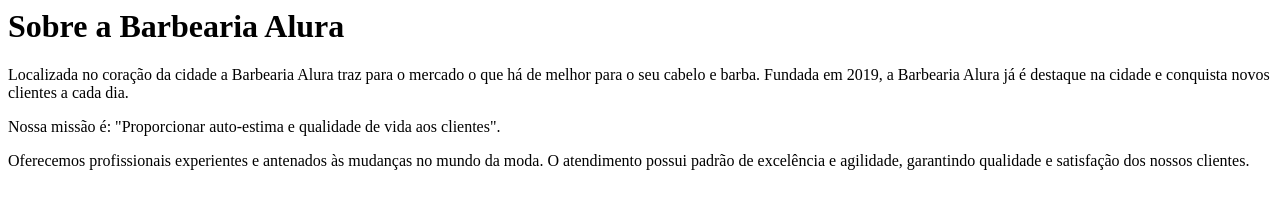
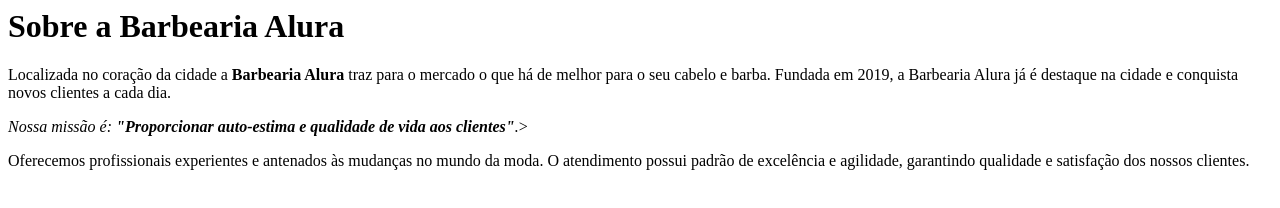
Before and after one commit to AlissonKelvin/projeto, a plain HTML site: page index.html in a window 1280 px wide. Drawn offline with Linux system fonts and the light colour scheme.

Commit message:
destacando trechos

```diff
--- a/index.html
+++ b/index.html
@@ -1,7 +1,7 @@
 <h1>Sobre a Barbearia Alura</h1>
 
-<p>Localizada no coração da cidade a Barbearia Alura traz para o mercado o que há de melhor para o seu cabelo e barba. Fundada em 2019, a Barbearia Alura já é destaque na cidade e conquista novos clientes a cada dia.</p>
+<p>Localizada no coração da cidade a <strong>Barbearia Alura</strong> traz para o mercado o que há de melhor para o seu cabelo e barba. Fundada em 2019, a Barbearia Alura já é destaque na cidade e conquista novos clientes a cada dia.</p>
 
-    <p>Nossa missão é: "Proporcionar auto-estima e qualidade de vida aos clientes".</p>
+    <p><em>Nossa missão é: <strong>"Proporcionar auto-estima e qualidade de vida aos clientes"</strong>.</em>></p>
 
         <p>Oferecemos profissionais experientes e antenados às mudanças no mundo da moda. O atendimento possui padrão de excelência e agilidade, garantindo qualidade e satisfação dos nossos clientes.</p>
```
